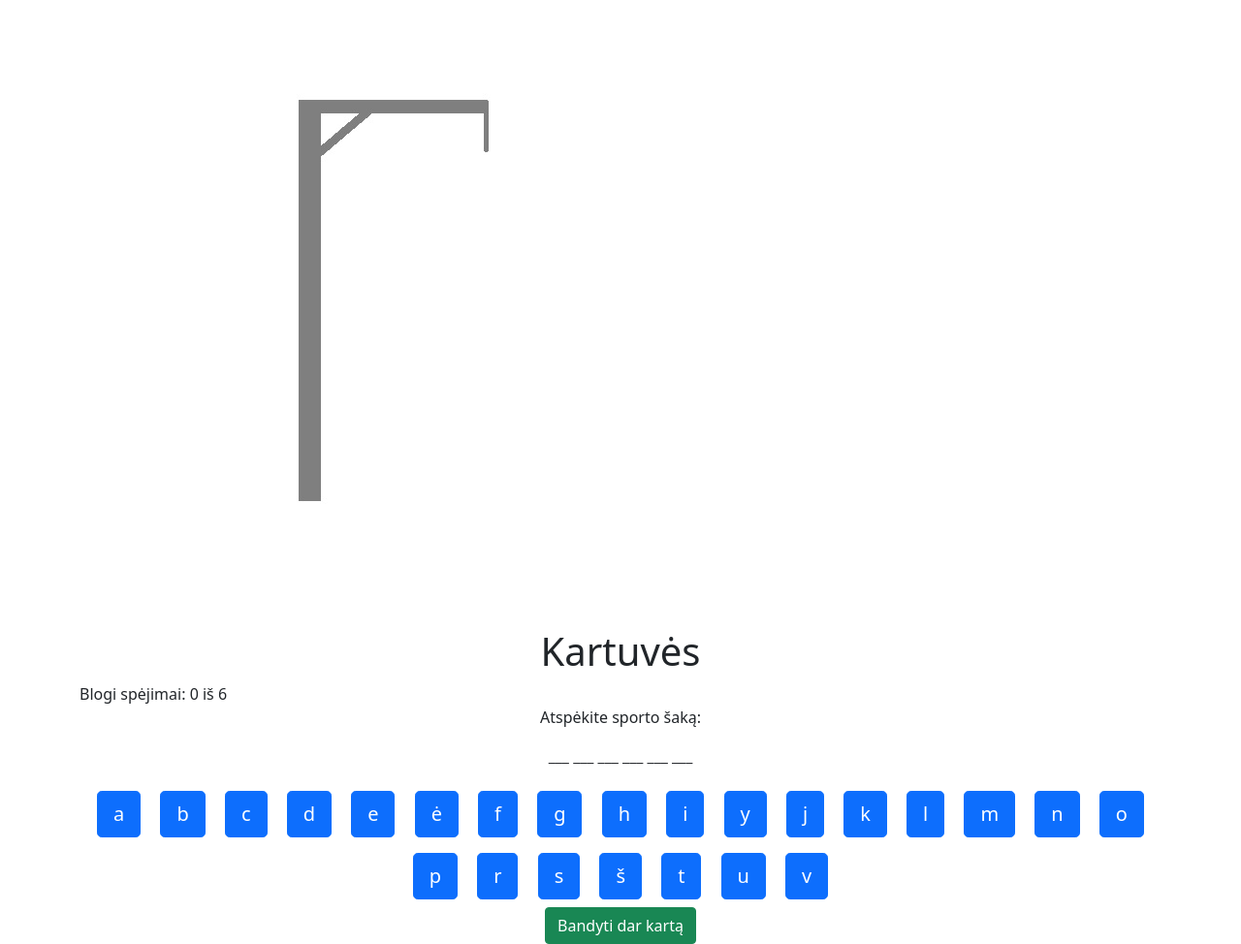
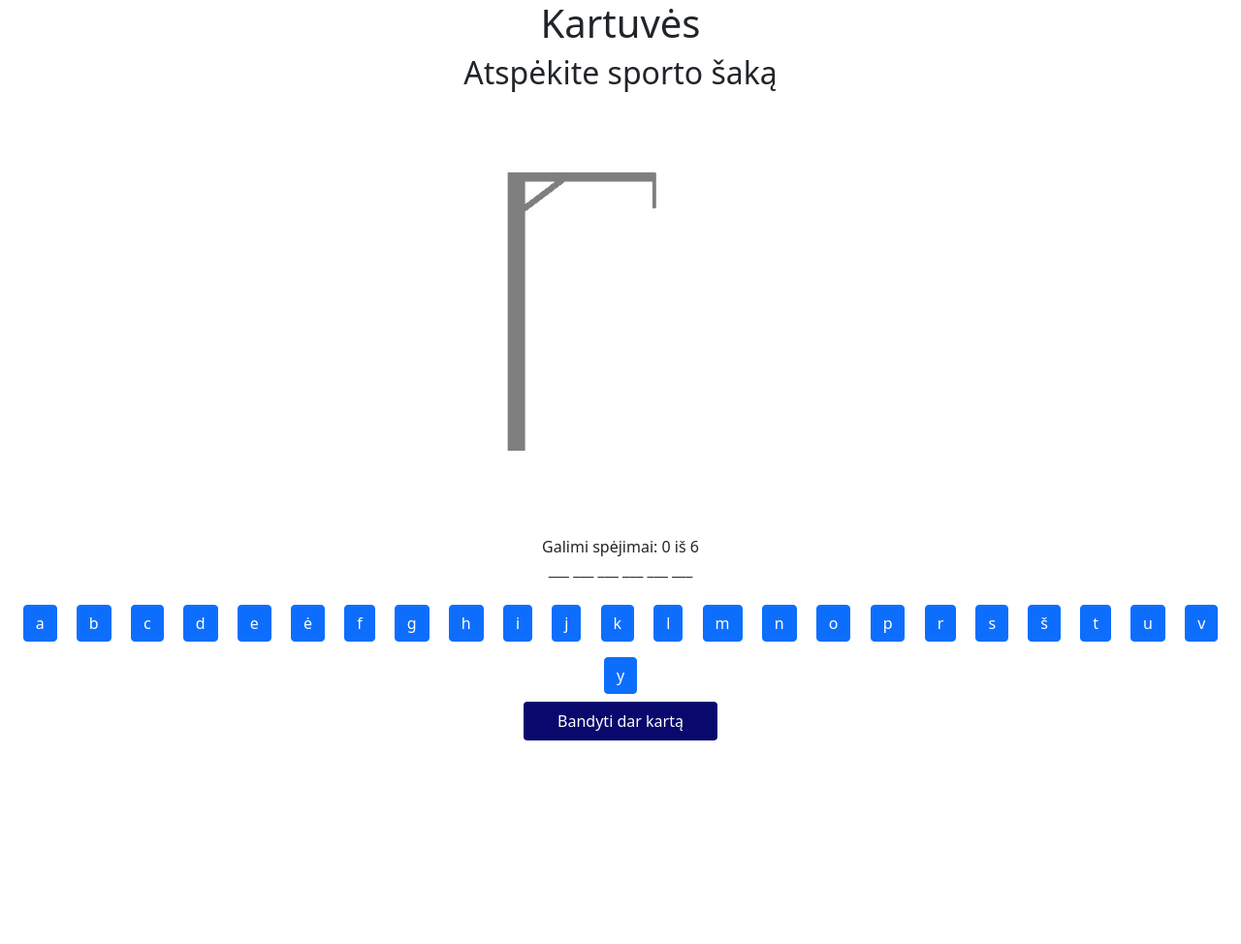
Before and after one commit to vytautas554/Praktika, a plain HTML site: page JavaScript/Kartuvės/index.html in a window 1280 px wide. Shown: the whole page at 97% size. After the commit the page ends 800 px from the top, so only its background shows below. Drawn offline with nearby package versions, Linux system fonts and the light colour scheme.

Commit message:
Kartuvės

```diff
--- a/JavaScript/Kartuvės/index.html
+++ b/JavaScript/Kartuvės/index.html
@@ -9,16 +9,18 @@
     <title>Kartuvės</title>
 </head>
 <body>
-    <div class="container">
-        <img id="hangmanPic" src="./img/kartuves.jpg" alt="kartuves">
-        <h1 class="text-center">Kartuvės</h1>
-        <div class="float-right">Blogi spėjimai: <span id="mistakes"> 0 </span> iš <span id="maxWrong">6</span></div>
-        <div class="text-center">
-            <p>Atspėkite sporto šaką: </p>
-            <p id="wordGuess">Spėjama sporto šaka</p>
-            <div id="keyboard"></div>
-            <button class="btn btn-success" onclick="reset()">Bandyti dar kartą</button>
-        </div>
+    <div class="center">
+        <h1>Kartuvės</h1>
+        <h2>Atspėkite sporto šaką</2>
+    </div>
+    <div class="center">
+        <img id="hangmanPic" class="img" src="./img/0.jpg" alt="hangman">
+    </div>
+    <div class="center">
+        <div>Galimi spėjimai: <span id="mistakes">0</span> iš <span id="maxWrong"></span></div>
+        <p id="wordLenght"></p>
+        <div id="buttons"></div>
+        <button class="button" onclick="reset()">Bandyti dar kartą</button>
     </div>
     <script src="./script.js"></script>
 </body>
--- a/JavaScript/Kartuvės/script.js
+++ b/JavaScript/Kartuvės/script.js
@@ -11,9 +11,12 @@ let sports = [
     'plaukimas',
 ]
 
+// let alphabet = 'abcdeėfghijklmnoprsštuvy';
+
+
 let answer = '';
+let maxWrong = 6;
 let mistakes = 0;
-let maxWrong = 6;
 let guessed = [];
 let wordStatus = null;
 
@@ -21,29 +24,75 @@ function randomWord () {
     answer = sports[Math.floor(Math.random() * sports.length)];
 }
 
-function generateButtons () {
-    let buttonHTML = 'abcdeėfghiyjklmnoprsštuv'.split('').map(letter =>
-        `
-        <button
-            class="btn btn-lg btn-primary m-2"
-            id='` + letter + `'
-            onclick="handleGuess('` + letter + `')"
-        >
-        ` + letter + `
-        </button>
-        `).join('');
+function createButtons () {
+   let buttonHTML = 'abcdeėfghijklmnoprsštuvy'.split('').map(letter =>
+    `
+    <button
+    id='` + letter +`'
+    class='btn btn-primary m-2'
+    onClick="handleGuess('` + letter +`')">
+        `+ letter +`
+    </button>
+    `).join(' ');
 
-    document.getElementById('keyboard').innerHTML = buttonHTML;
+    document.getElementById('buttons').innerHTML = buttonHTML;
+}
+
+function handleGuess (choosenLetter) {
+    guessed.indexOf(choosenLetter) === -1 ? guessed.push(choosenLetter) : null;
+    document.getElementById(choosenLetter).setAttribute('disabled', true);
+
+    if (answer.indexOf(choosenLetter) >= 0 ) {
+        guessedWord();
+        gameWon();
+    } else if (answer.indexOf(choosenLetter) === -1) {
+        mistakes++;
+        updateMistakes();
+        gameLost();
+        updateHangmanPic();
+    }
+}
+
+function updateHangmanPic() {
+    document.getElementById('hangmanPic').src = './img/' + mistakes + '.jpg';
+}
+
+function gameWon () {
+    if (wordStatus === answer) {
+        document.getElementById('buttons').innerHTML = "Sveikiname, Laimėjote!!!";
+    }
+}
+
+function gameLost() {
+    if (mistakes === maxWrong) {
+        document.getElementById('wordLenght').innerHTML = 'Teisingas atsakymas: ' + answer;
+        document.getElementById('buttons').innerHTML = "Deja pralaimėjote :(";
+    }
 }
 
 function guessedWord () {
-    wordStatus = answer.split('').map(letter => (guessed.indexOf(letter) >= 0 ? letter : "___")).join(' ');
+    wordStatus = answer.split('').map(letter => (guessed.indexOf(letter) >= 0 ? letter : ' ___ ')).join('');
+    document.getElementById('wordLenght').innerHTML = wordStatus;
+}
 
-    document.getElementById('wordGuess').innerHTML = wordStatus;
+function updateMistakes() {
+    document.getElementById('mistakes').innerHTML = mistakes;
 }
+
+function reset () {
+    mistakes = 0;
+    guessed = [];
+    document.getElementById('hangmanPic').src = './img/0.jpg';
+
+    randomWord();
+    guessedWord();
+    updateMistakes();
+    createButtons();
+}
+
 
 document.getElementById('maxWrong').innerHTML = maxWrong;
 
 randomWord();
-generateButtons();
+createButtons();
 guessedWord();
--- a/JavaScript/Kartuvės/style.css
+++ b/JavaScript/Kartuvės/style.css
@@ -0,0 +1,35 @@
+* {
+    box-sizing: border-box;
+    margin: 0;
+    padding: 0;
+}
+
+.center {
+    display: flex;
+    text-align: center;
+    flex-direction: column;
+}
+
+.img {
+    display: block;
+    margin-left: auto;
+    margin-right: auto;
+    width: 900px;
+    height: 450px;
+}
+
+.button {
+    background-color: rgb(9, 9, 109);
+    color: white;
+    width: 200px;
+    border: none;
+    border-radius: 4px;
+    padding: 8px;
+    display: block;
+    margin-left: auto;
+    margin-right: auto;
+}
+
+.button:hover {
+    background-color: teal;
+}
```
Also changed, not shown: JavaScript/Kartuvės/img/0.jpg (added), JavaScript/Kartuvės/img/1.jpg (added), JavaScript/Kartuvės/img/2.jpg (added), JavaScript/Kartuvės/img/3.jpg (added), JavaScript/Kartuvės/img/4.jpg (added), JavaScript/Kartuvės/img/5.jpg (added), JavaScript/Kartuvės/img/6.jpg (added), JavaScript/Kartuvės/img/kartuves.jpg (deleted), JavaScript/Kartuvės/img/kartuves_galva.jpg (deleted), JavaScript/Kartuvės/img/kartuves_galva_kunas.jpg (deleted), JavaScript/Kartuvės/img/kartuves_galva_kunas_koja.jpg (deleted), JavaScript/Kartuvės/img/kartuves_galva_kunas_kojos.jpg (deleted), JavaScript/Kartuvės/img/kartuves_galva_kunas_ranka.jpg (deleted), JavaScript/Kartuvės/img/kartuves_galva_kunas_rankos.jpg (deleted), 1 other file.
